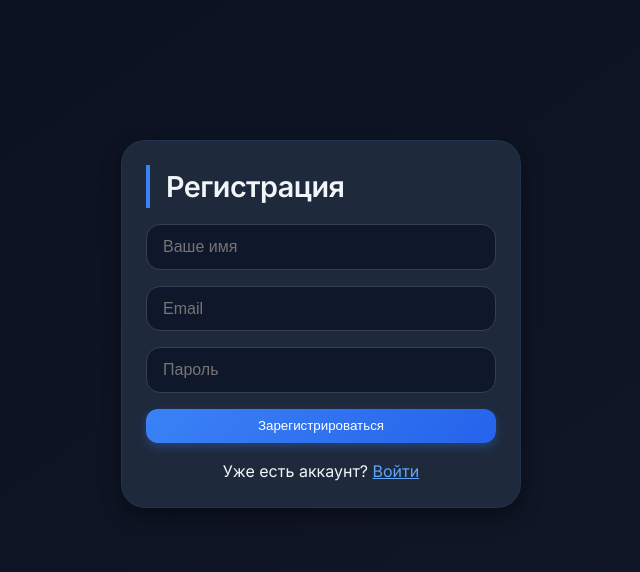
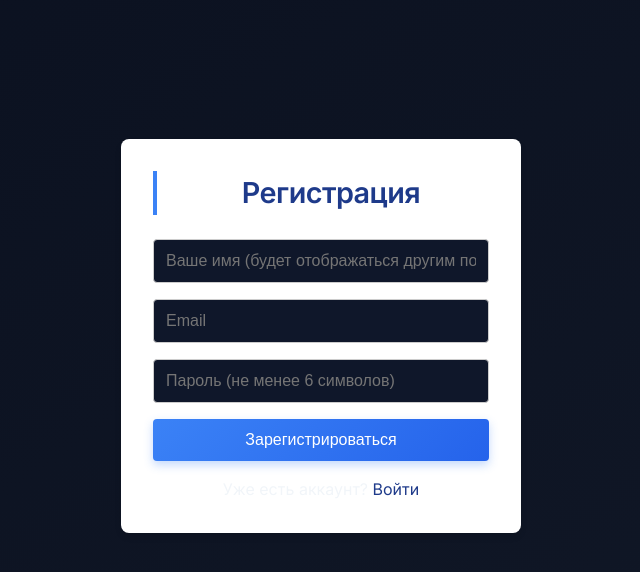
Before and after one commit to Check03/bank-main, a React (Create React App) app in the folder bank-app/: page /register in a window 1280 px wide. Shown: the top 572 px of the page, without its empty margins (319-959 px from the left). Built offline with nearby package versions, Linux system fonts and the light colour scheme; no server answers.

Commit message:
modified:   bank-app/src/components/Register.js

```diff
--- a/bank-app/src/components/Register.js
+++ b/bank-app/src/components/Register.js
@@ -1,59 +1,171 @@
 import { useState } from "react";
 import { useNavigate, Link } from "react-router-dom";
 import { createUserWithEmailAndPassword } from "firebase/auth";
-import { doc, setDoc, collection, addDoc } from "firebase/firestore";
+import { doc, setDoc, collection, query, where, getDocs } from "firebase/firestore";
 import { auth, db } from "../firebase";
 
 export default function Register() {
-  const [displayName, setDisplayName] = useState("");
+  const [name, setName] = useState("");
   const [email, setEmail] = useState("");
   const [password, setPassword] = useState("");
   const [error, setError] = useState("");
+  const [loading, setLoading] = useState(false);
   const navigate = useNavigate();
 
   const handleSubmit = async (e) => {
     e.preventDefault();
+    setError("");
+    setLoading(true);
+
+    // 1. Проверка уникальности имени
+    try {
+      const usersRef = collection(db, "users");
+      const q = query(usersRef, where("name", "==", name));
+      const snapshot = await getDocs(q);
+      if (!snapshot.empty) {
+        setError("Пользователь с таким именем уже существует");
+        setLoading(false);
+        return;
+      }
+    } catch (err) {
+      setError("Ошибка проверки уникальности имени");
+      setLoading(false);
+      return;
+    }
+
+    // 2. Создание пользователя в Authentication
     try {
       const userCredential = await createUserWithEmailAndPassword(auth, email, password);
       const user = userCredential.user;
 
-      // 1. Создаём документ пользователя (без balance)
+      // 3. Создание документа пользователя в Firestore
       await setDoc(doc(db, "users", user.uid), {
-        displayName: displayName,
+        name: name,
         email: email,
+        role: "user",
         createdAt: new Date().toISOString()
       });
 
-      // 2. Создаём первый счёт в подколлекции accounts
+      // 4. Создание первого счёта (основной, рублёвый)
       const accountsRef = collection(db, "users", user.uid, "accounts");
-      await addDoc(accountsRef, {
+      await setDoc(doc(accountsRef, "main"), {
         name: "Основной",
         currency: "RUB",
         balance: 10000,
-        isDefault: true
+        isDefault: true,
+        createdAt: new Date().toISOString()
       });
 
+      // 5. Перенаправление на дашборд
       navigate("/dashboard");
     } catch (err) {
       setError("Ошибка регистрации. Возможно, email уже используется.");
+      console.error(err);
+    } finally {
+      setLoading(false);
     }
   };
 
   return (
-    <div className="container" style={{ display: "flex", justifyContent: "center", alignItems: "center", minHeight: "80vh" }}>
-      <div className="card" style={{ maxWidth: "400px", width: "100%" }}>
-        <h2>Регистрация</h2>
-        {error && <div className="error-message">{error}</div>}
-        <form onSubmit={handleSubmit} style={{ display: "flex", flexDirection: "column", gap: "1rem" }}>
-          <input type="text" placeholder="Ваше имя" value={displayName} onChange={(e) => setDisplayName(e.target.value)} required />
-          <input type="email" placeholder="Email" value={email} onChange={(e) => setEmail(e.target.value)} required />
-          <input type="password" placeholder="Пароль" value={password} onChange={(e) => setPassword(e.target.value)} required />
-          <button type="submit" className="button-primary">Зарегистрироваться</button>
+    <div style={styles.container}>
+      <div style={styles.card}>
+        <h2 style={styles.title}>Регистрация</h2>
+        {error && <div style={styles.error}>{error}</div>}
+        <form onSubmit={handleSubmit} style={styles.form}>
+          <input
+            type="text"
+            placeholder="Ваше имя (будет отображаться другим пользователям)"
+            value={name}
+            onChange={(e) => setName(e.target.value)}
+            style={styles.input}
+            required
+          />
+          <input
+            type="email"
+            placeholder="Email"
+            value={email}
+            onChange={(e) => setEmail(e.target.value)}
+            style={styles.input}
+            required
+          />
+          <input
+            type="password"
+            placeholder="Пароль (не менее 6 символов)"
+            value={password}
+            onChange={(e) => setPassword(e.target.value)}
+            style={styles.input}
+            required
+            minLength="6"
+          />
+          <button type="submit" style={styles.button} disabled={loading}>
+            {loading ? "Регистрация..." : "Зарегистрироваться"}
+          </button>
         </form>
-        <p style={{ textAlign: "center", marginTop: "1rem" }}>
-          Уже есть аккаунт? <Link to="/login" style={{ color: "#60a5fa" }}>Войти</Link>
+        <p style={styles.linkText}>
+          Уже есть аккаунт? <Link to="/login" style={styles.link}>Войти</Link>
         </p>
       </div>
     </div>
   );
 }
+
+const styles = {
+  container: {
+    display: "flex",
+    justifyContent: "center",
+    alignItems: "center",
+    minHeight: "80vh",
+    padding: "1rem"
+  },
+  card: {
+    backgroundColor: "white",
+    padding: "2rem",
+    borderRadius: "8px",
+    boxShadow: "0 4px 6px rgba(0,0,0,0.1)",
+    width: "100%",
+    maxWidth: "400px"
+  },
+  title: {
+    textAlign: "center",
+    marginBottom: "1.5rem",
+    color: "#1e3a8a"
+  },
+  error: {
+    backgroundColor: "#fee2e2",
+    color: "#dc2626",
+    padding: "0.5rem",
+    borderRadius: "4px",
+    marginBottom: "1rem",
+    textAlign: "center"
+  },
+  form: {
+    display: "flex",
+    flexDirection: "column",
+    gap: "1rem"
+  },
+  input: {
+    padding: "0.75rem",
+    border: "1px solid #ccc",
+    borderRadius: "4px",
+    fontSize: "1rem",
+    width: "100%"
+  },
+  button: {
+    backgroundColor: "#1e3a8a",
+    color: "white",
+    padding: "0.75rem",
+    border: "none",
+    borderRadius: "4px",
+    fontSize: "1rem",
+    cursor: "pointer",
+    width: "100%"
+  },
+  linkText: {
+    textAlign: "center",
+    marginTop: "1rem"
+  },
+  link: {
+    color: "#1e3a8a",
+    textDecoration: "none"
+  }
+};
```
